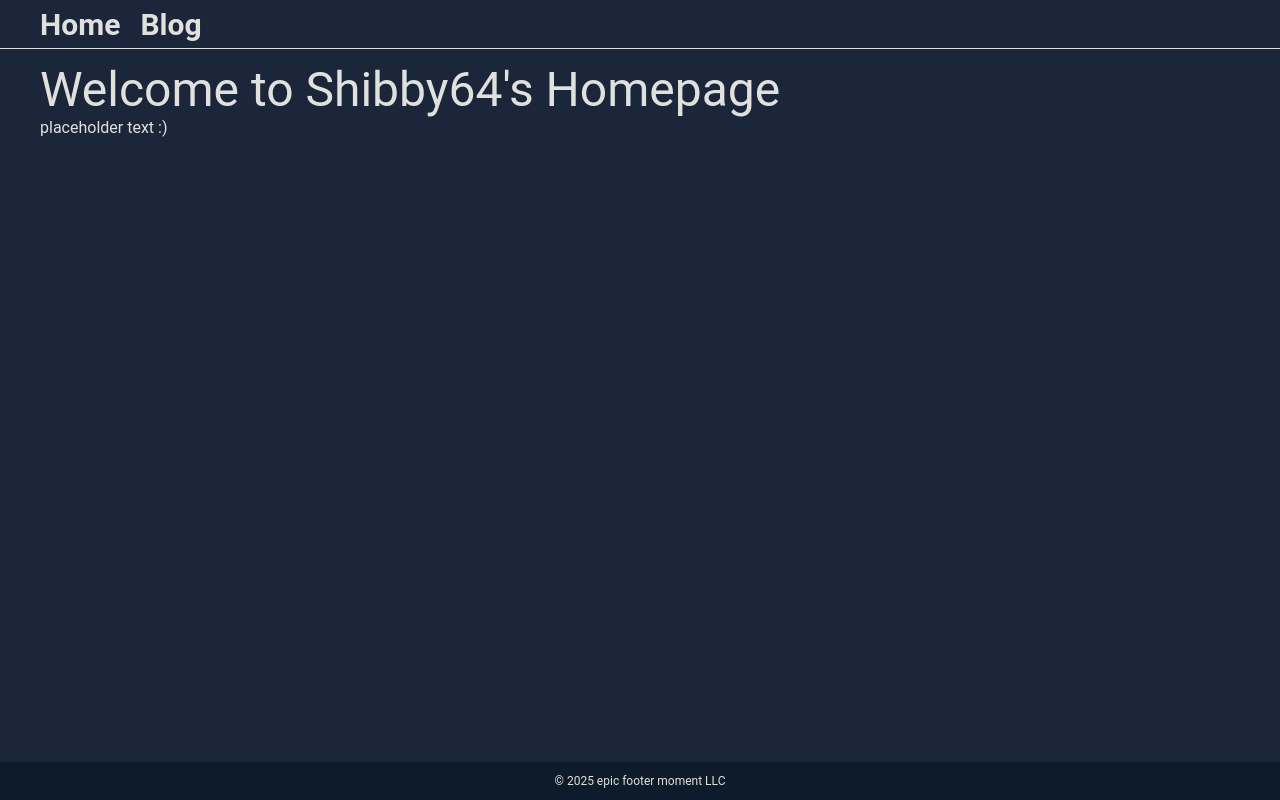
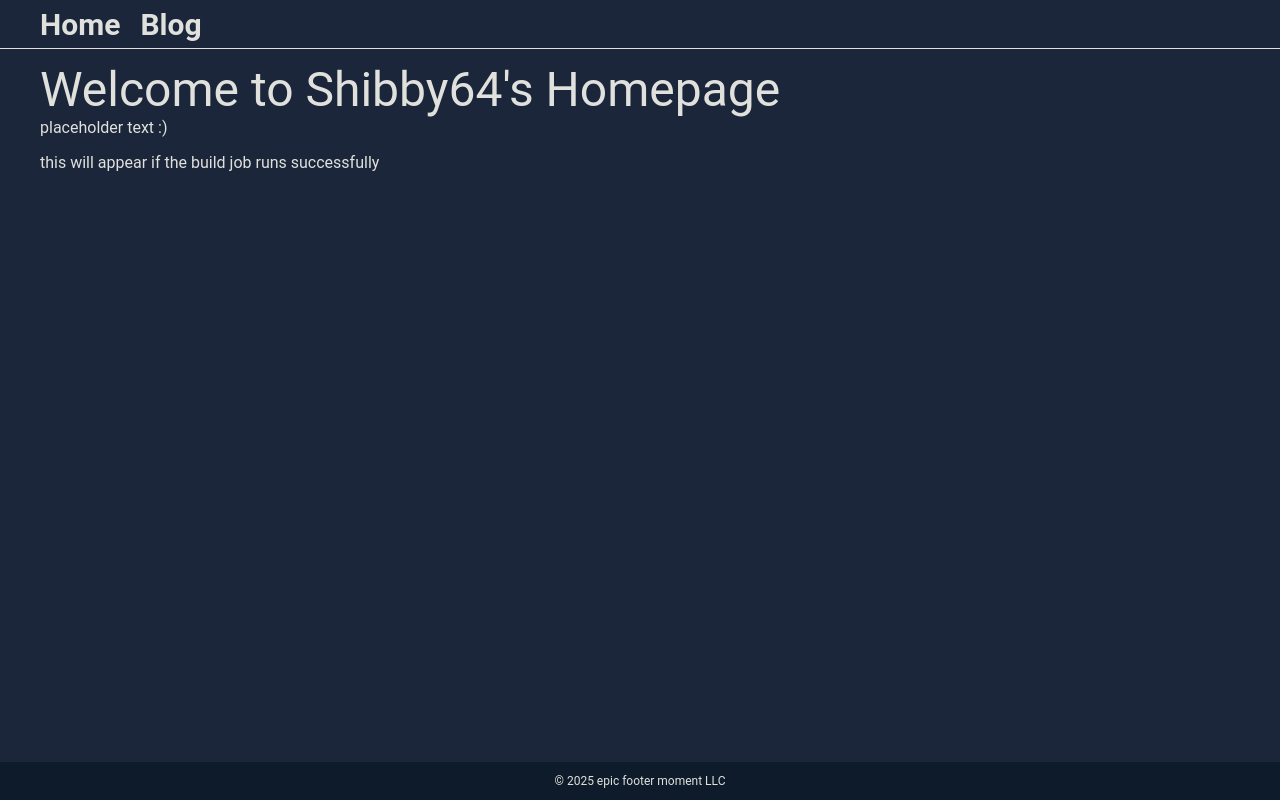
Before and after one commit to shibby64/shibby64.github.io, a React (Create React App) app: page / in a window 1280 px wide. Built offline with nearby package versions, Linux system fonts and the light colour scheme.

Commit message:
small tweaks to get github action running

```diff
--- a/package.json
+++ b/package.json
@@ -22,7 +22,6 @@
   },
   "scripts": {
     "predeploy": "npm run build",
-    "deploy": "gh-pages -d build",
     "start": "react-scripts start",
     "build": "react-scripts build",
     "test": "react-scripts test",
--- a/src/pages/Home/Home.tsx
+++ b/src/pages/Home/Home.tsx
@@ -5,6 +5,7 @@ const Home: React.FC = () => {
     <>
       <div className="title">Welcome to Shibby64's Homepage</div>
       <section>placeholder text :)</section>
+      <p>this will appear if the build job runs successfully</p>
     </>
   );
 };
```
